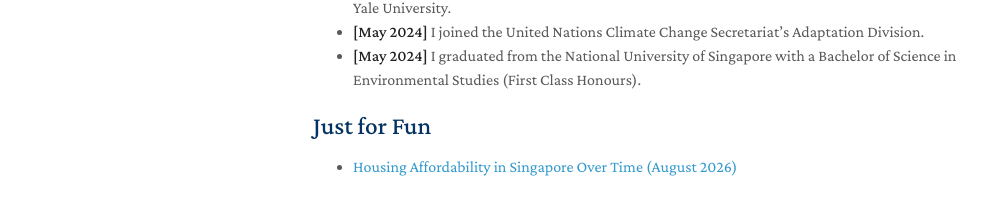
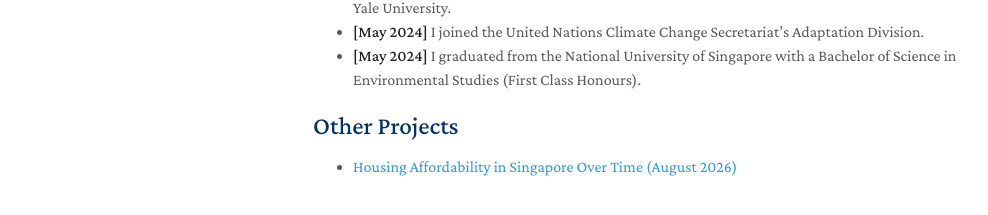
Before and after one commit to stanleytansx/stanleytansx.github.io, a Jekyll site: the page built from index.md, in a window 1280 px wide and 991 px high. Shown: the part 718-933 px from the top of the window, without its empty margins (157-1145 px from the left). Built offline with Jekyll 4.4.1, drawn with Linux system fonts in a browser that asks for light colours; nearby versions of some CDN libraries; a style sheet for code colours, icons or effects is not loaded; our own code applies the rules of GitHub Pages for plain Markdown files.

Commit message:
Update index.md

```diff
--- a/index.md
+++ b/index.md
@@ -26,6 +26,6 @@ I study plant defenses and immunity against herbivores and pathogens in tropical
 - **[May 2024]** I joined the United Nations Climate Change Secretariat's Adaptation Division.
 - **[May 2024]** I graduated from the National University of Singapore with a Bachelor of Science in Environmental Studies (First Class Honours).
 
-## Just for Fun
+## Other Projects
 
 - <a href="https://stanleytansx.shinyapps.io/housing_affordability_shiny/" target="_blank">Housing Affordability in Singapore Over Time (August 2026)</a>
```
